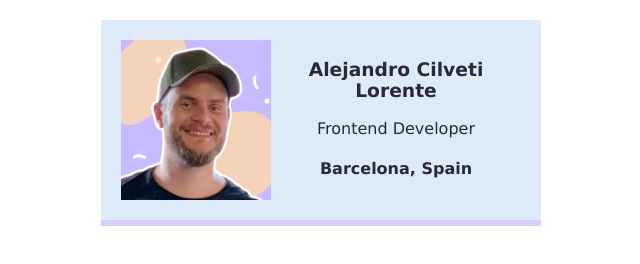
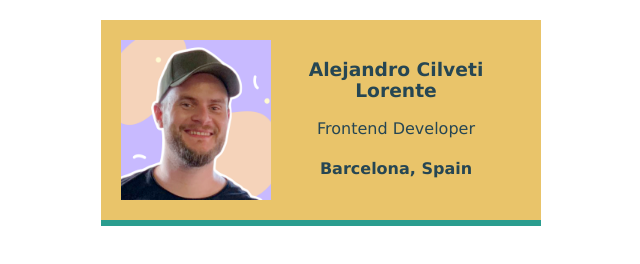
Before and after one commit to AlejandroCilveti/business-card, a website built with Vite: page index.html in a window 1280 px wide. Shown: the whole page, without its empty margins (319-959 px from the left). Built offline with nearby package versions, Linux system fonts and the light colour scheme.

Commit message:
Update styles.css

```diff
--- a/styles.css
+++ b/styles.css
@@ -1,10 +1,5 @@
 body {
     margin: 20px;
-    /*
-    Challenge:
-    Find a web safe font you like, and add it
-    to your card.
-    */
     font-family: Verdana, Geneva, Tahoma, sans-serif;
 }
 
@@ -19,29 +14,11 @@ body {
     display: flex;
     justify-content: space-around;
     text-align: center;
-    background: #ddebf8;
-    color: #2b2839;
-    border-bottom: 6px solid #d8cefe;
-
-    /*
-    Challenge:
-    Find a color palette you like on Coolors.co
-    and use it in your business card.
-     */
+    background: #e9c46a;
+    color: #264653;
+    border-bottom: 6px solid #2a9d8f;
 }
 
 .border-blue {
     border: 1px dotted blue;
 }
-
-/*
-Stretch goals:
-Find other ways you can personalize
-the design of your business card, e.g.:
-- change the border(s)
-- add border radius
-- shuffle the layout
-- shadows        🤯
-- hover effects  🤯🤯
-- animations     🤯🤯🤯
-*/
```
